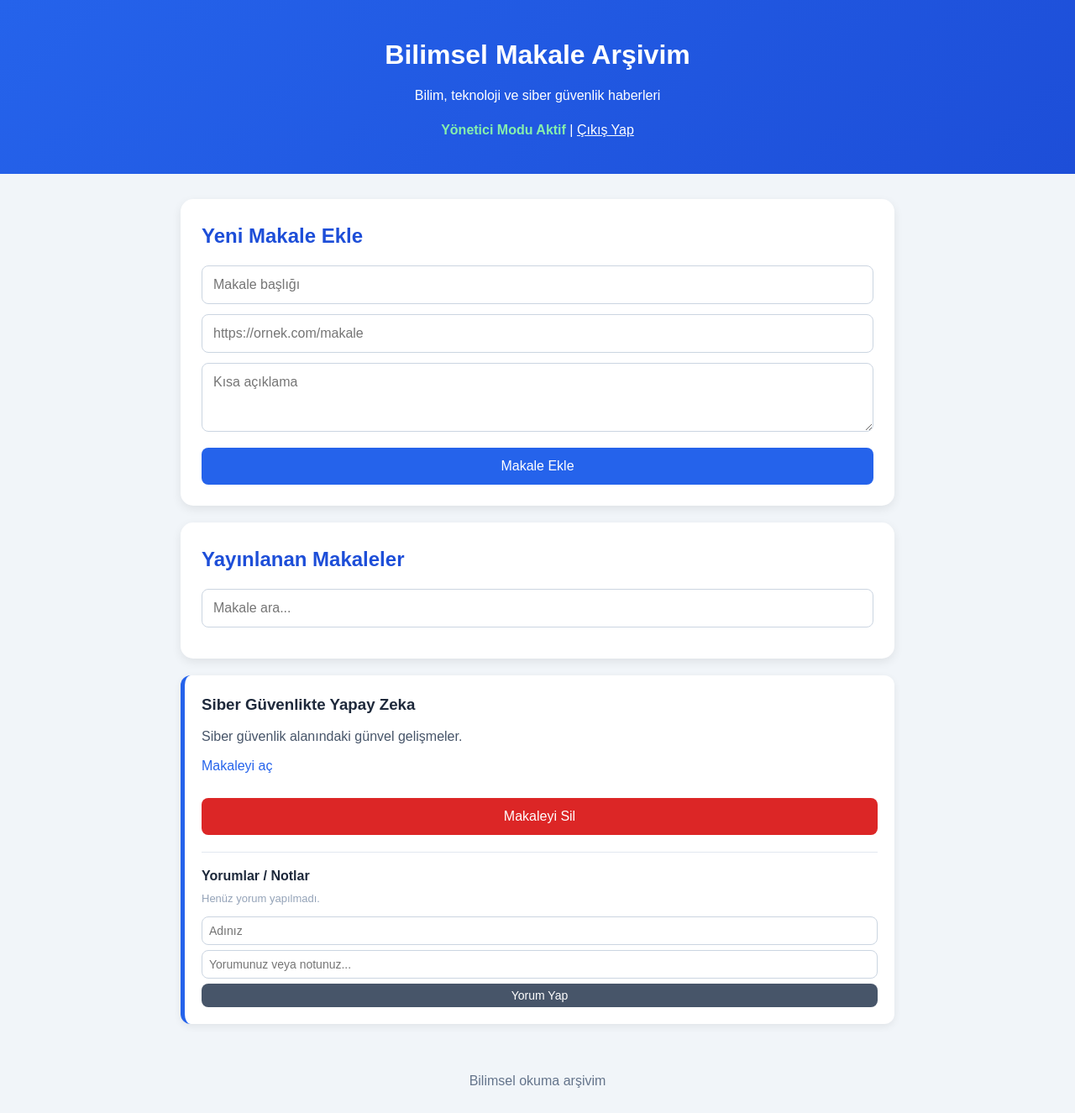
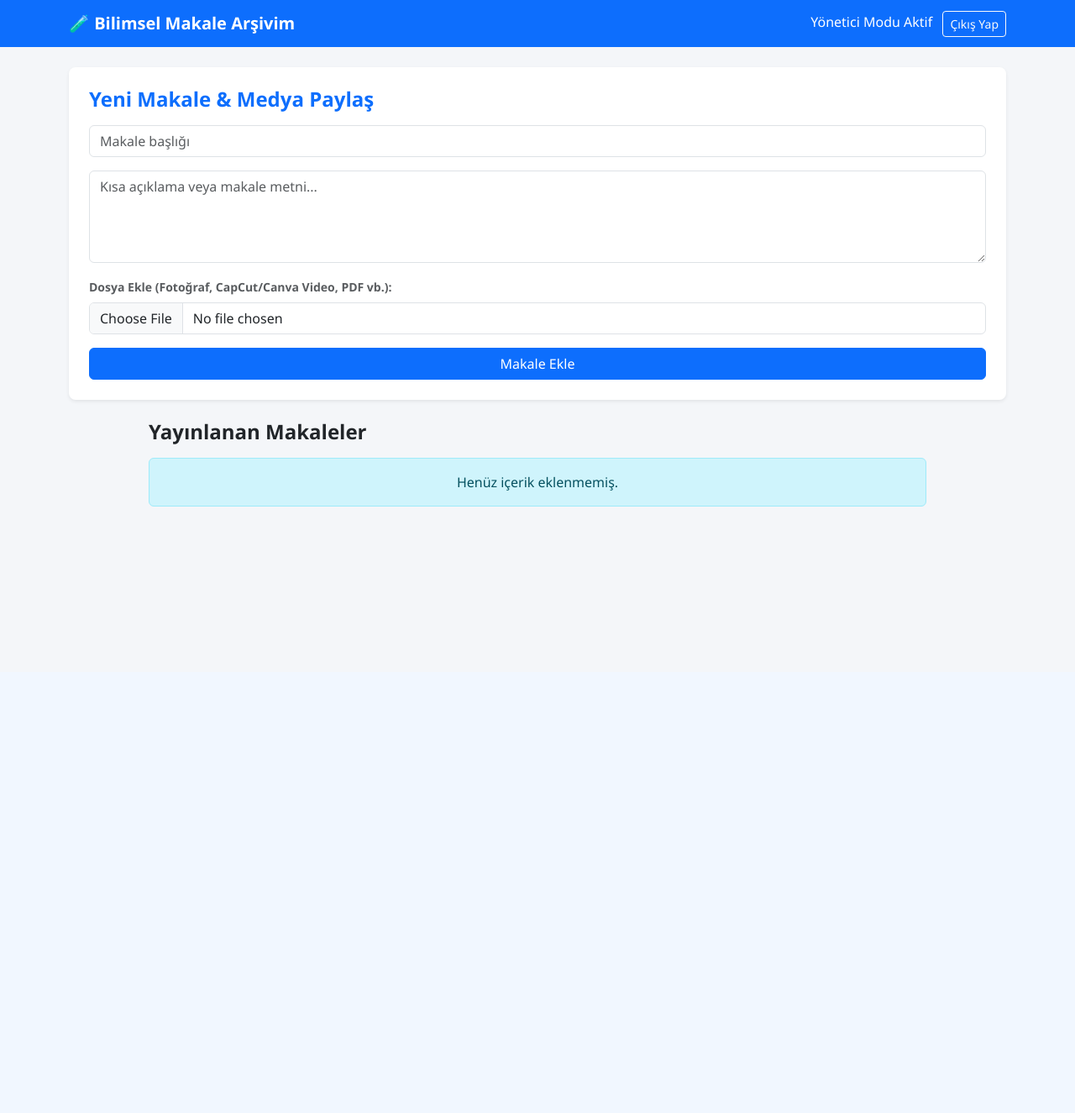
Before and after one commit to erol-faruk/bilim-sayfam, a Flask app: page / in a window 1280 px wide. Shown: the whole page at 84% size. After the commit the page ends 603 px from the top, so only its background shows below. Run offline with Flask 3, Linux system fonts and the light colour scheme; the visitor is signed in with stand-in values (Sample User, id 1); data comes from the database, SQL or seed files in the repository; data that the repository does not hold is empty.

Commit message:
Arayuze dosya secme butonu ve medya destegi eklendi

```diff
--- a/templates/index.html
+++ b/templates/index.html
@@ -3,102 +3,155 @@
 <head>
     <meta charset="UTF-8">
     <meta name="viewport" content="width=device-width, initial-scale=1.0">
-    <title>Bilimsel Makale Arşivim</title>
-    <link rel="stylesheet" href="{{ url_for('static', filename='css/style.css') }}">
+    <title>Bilimsel Makale ve Medya Arşivi</title>
+    <link href="https://cdn.jsdelivr.net/npm/bootstrap@5.3.0/dist/css/bootstrap.min.css" rel="stylesheet">
+    <style>
+        body { background-color: #f4f6f9; font-family: 'Segoe UI', Tahoma, Geneva, Verdana, sans-serif; }
+        .article-card { border: none; border-radius: 12px; box-shadow: 0 4px 12px rgba(0,0,0,0.05); margin-bottom: 24px; overflow: hidden; }
+        .media-container { background: #000; text-align: center; max-height: 450px; overflow: hidden; }
+        .media-container img { max-height: 450px; width: auto; object-fit: contain; }
+        .media-container video { width: 100%; max-height: 450px; }
+    </style>
 </head>
 <body>
-    <header class="ust-kisim">
-        <h1>Bilimsel Makale Arşivim</h1>
-        <p>Bilim, teknoloji ve siber güvenlik haberleri</p>
 
-        <div style="margin-top: 15px;">
-            {% if is_admin %}
-                <span style="color: #86efac; font-weight: bold;">Yönetici Modu Aktif</span> |
-                <a href="{{ url_for('logout') }}" style="color: white; text-decoration: underline;">Çıkış Yap</a>
+<nav class="navbar navbar-expand-lg navbar-dark bg-primary mb-4">
+    <div class="container">
+        <a class="navbar-brand fw-bold" href="#">🧪 Bilimsel Makale Arşivim</a>
+        <div>
+            {% if session.get('admin') %}
+                <span class="text-white me-2">Yönetici Modu Aktif</span>
+                <a href="/logout" class="btn btn-outline-light btn-sm">Çıkış Yap</a>
             {% else %}
-                <form action="{{ url_for('login') }}" method="POST" style="display: inline-block;">
-                    <input type="password" name="sifre" placeholder="Yönetici Şifresi" style="width: auto; padding: 5px; font-size: 14px;">
-                    <button type="submit" style="width: auto; padding: 5px 10px; font-size: 14px; background-color: #0f172a;">Giriş</button>
-                </form>
+                <button class="btn btn-light btn-sm" data-bs-toggle="modal" data-bs-target="#loginModal">Yönetici Girişi</button>
             {% endif %}
         </div>
-    </header>
+    </div>
+</nav>
 
-    <main class="ana-kapsayici">
-        {% if is_admin %}
-        <section class="form-alani">
-            <h2>Yeni Makale Ekle</h2>
-            <form action="{{ url_for('makale_ekle') }}" method="POST">
-                <input type="text" name="baslik" placeholder="Makale başlığı" required>
-                <input type="url" name="link" placeholder="https://ornek.com/makale" required>
-                <textarea name="aciklama" placeholder="Kısa açıklama" rows="3"></textarea>
-                <button type="submit">Makale Ekle</button>
+<div class="container">
+    {% with messages = get_flashed_messages(with_categories=true) %}
+        {% if messages %}
+            {% for category, message in messages %}
+                <div class="alert alert-{{ category }} alert-dismissible fade show" role="alert">
+                    {{ message }}
+                    <button type="button" class="btn-close" data-bs-dismiss="alert"></button>
+                </div>
+            {% endfor %}
+        {% endif %}
+    {% endwith %}
+
+    {% if session.get('admin') %}
+    <div class="card p-4 mb-4 shadow-sm border-0 rounded-3">
+        <h4 class="card-title mb-3 text-primary fw-bold">Yeni Makale & Medya Paylaş</h4>
+        <form action="/makale-ekle" method="POST" enctype="multipart/form-data">
+            <div class="mb-3">
+                <input type="text" name="baslik" class="form-control" placeholder="Makale başlığı" required>
+            </div>
+            <div class="mb-3">
+                <textarea name="icerik" class="form-control" rows="4" placeholder="Kısa açıklama veya makale metni..." required></textarea>
+            </div>
+            <div class="mb-3">
+                <label class="form-label text-muted small fw-bold">Dosya Ekle (Fotoğraf, CapCut/Canva Video, PDF vb.):</label>
+                <input type="file" name="dosya" class="form-control">
+            </div>
+            <button type="submit" class="btn btn-primary w-100">Makale Ekle</button>
         </form>
-        </section>
+    </div>
     {% endif %}
 
-        <section class="arama-alani">
-            <h2>Yayınlanan Makaleler</h2>
-            <input type="search" id="aramaKutusu" placeholder="Makale ara...">
-        </section>
+    <div class="row">
+        <div class="col-md-10 mx-auto">
+            <h4 class="fw-bold mb-3">Yayınlanan Makaleler</h4>
+            {% for item in makaleler %}
+            <div class="card article-card">
 
-        <section id="makaleListesi" class="makale-listesi">
-            {% if veri %}
-                {% for item in veri %}
-                    <article class="makale-karti">
-                        <h3>{{ item.makale["baslik"] }}</h3>
-                        {% if item.makale["aciklama"] %}
-                            <p>{{ item.makale["aciklama"] }}</p>
+                {% if item.makale.dosya_url %}
+                    <div class="media-container">
+                        {% if item.makale.dosya_turu == 'image' %}
+                            <img src="{{ item.makale.dosya_url }}" class="img-fluid" alt="Görsel">
+                        {% elif item.makale.dosya_turu == 'video' %}
+                            <video controls style="width: 100%;">
+                                <source src="{{ item.makale.dosya_url }}" type="video/mp4">
+                                Tarayıcınız video oynatmayı desteklemiyor.
+                            </video>
+                        {% else %}
+                            <div class="p-4 bg-light text-center">
+                                📎 <strong>Ekli Doküman:</strong>
+                                <a href="{{ item.makale.dosya_url }}" target="_blank" class="btn btn-sm btn-outline-primary ms-2">Dokümanı İncele / İndir (PDF)</a>
+                            </div>
                         {% endif %}
-                        <a href="{{ item.makale['link'] }}" target="_blank" rel="noopener noreferrer">Makaleyi aç</a>
+                    </div>
+                {% endif %}
 
-                        {% if is_admin %}
-                        <form action="{{ url_for('makale_sil', makale_id=item.makale['id']) }}" method="POST" style="margin-top: 10px;">
-                            <button type="submit" class="sil-butonu">Makaleyi Sil</button>
+                <div class="card-body">
+                    <div class="d-flex justify-content-between align-items-center mb-2">
+                        <h3 class="card-title h4 text-dark mb-0">{{ item.makale.baslik }}</h3>
+                        <small class="text-muted">{{ item.makale.tarih }}</small>
+                    </div>
+                    <p class="card-text text-secondary" style="white-space: pre-line;">{{ item.makale.icerik }}</p>
+
+                    {% if session.get('admin') %}
+                        <form action="/makale-sil/{{ item.makale.id }}" method="POST" class="d-inline" onsubmit="return confirm('Silmek istediğinize emin misiniz?');">
+                            <button class="btn btn-danger btn-sm">Sil</button>
                         </form>
                     {% endif %}
 
-                        <!-- YORUM ALANI -->
-                        <div class="yorumlar-bolumu" style="margin-top: 20px; border-top: 1px solid #e2e8f0; padding-top: 15px;">
-                            <h4>Yorumlar / Notlar</h4>
+                    <hr class="my-4">
 
-                            <!-- Var olan yorumları listele -->
-                            {% if item.yorumlar %}
-                                <div class="yorum-listesi" style="margin-top: 10px;">
+                    <h6 class="fw-bold mb-3">Yorumlar ({{ item.yorumlar|length }})</h6>
                     {% for y in item.yorumlar %}
-                                        <div style="background-color: #f8fafc; padding: 8px 12px; border-radius: 6px; margin-bottom: 8px; font-size: 14px;">
-                                            <strong>{{ y["isim"] }}:</strong> {{ y["yorum"] }}
-                                            {% if is_admin %}
-                                                <form action="{{ url_for('yorum_sil', yorum_id=y['id']) }}" method="POST" style="display: inline; float: right;">
-                                                    <button type="submit" style="background: none; border: none; color: #dc2626; cursor: pointer; font-size: 12px; width: auto; padding: 0;">[Sil]</button>
+                        <div class="bg-light p-2 rounded mb-2">
+                            <strong class="text-primary">{{ y.yazar }}:</strong>
+                            <span>{{ y.yorum }}</span>
+                            <br><small class="text-muted" style="font-size: 0.75rem;">{{ y.tarih }}</small>
+                        </div>
+                    {% else %}
+                        <p class="text-muted small">Henüz yorum yapılmamış.</p>
+                    {% endfor %}
+
+                    <form action="/yorum-ekle/{{ item.makale.id }}" method="POST" class="mt-3">
+                        <div class="row g-2">
+                            <div class="col-md-4">
+                                <input type="text" name="yazar" class="form-control form-control-sm" placeholder="Adınız" required>
+                            </div>
+                            <div class="col-md-6">
+                                <input type="text" name="yorum" class="form-control form-control-sm" placeholder="Yorumunuz..." required>
+                            </div>
+                            <div class="col-md-2">
+                                <button type="submit" class="btn btn-primary btn-sm w-100">Gönder</button>
+                            </div>
+                        </div>
                     </form>
-                                            {% endif %}
+
                 </div>
+            </div>
+            {% else %}
+                <div class="alert alert-info text-center">Henüz içerik eklenmemiş.</div>
             {% endfor %}
         </div>
-                            {% else %}
-                                <p style="font-size: 13px; color: #94a3b8; margin: 5px 0;">Henüz yorum yapılmadı.</p>
-                            {% endif %}
+    </div>
+</div>
 
-                            <!-- Yorum Ekleme Formu -->
-                            <form action="{{ url_for('yorum_ekle', makale_id=item.makale['id']) }}" method="POST" style="margin-top: 10px;">
-                                <input type="text" name="isim" placeholder="Adınız" required style="margin-bottom: 6px; padding: 8px; font-size: 14px;">
-                                <input type="text" name="yorum" placeholder="Yorumunuz veya notunuz..." required style="margin-bottom: 6px; padding: 8px; font-size: 14px;">
-                                <button type="submit" style="padding: 6px 12px; font-size: 14px; background-color: #475569;">Yorum Yap</button>
+<div class="modal fade" id="loginModal" tabindex="-1">
+    <div class="modal-dialog">
+        <div class="modal-content">
+            <div class="modal-header">
+                <h5 class="modal-title">Yönetici Girişi</h5>
+                <button type="button" class="btn-close" data-bs-dismiss="modal"></button>
+            </div>
+            <form action="/login" method="POST">
+                <div class="modal-body">
+                    <input type="password" name="password" class="form-control" placeholder="Şifre" required>
+                </div>
+                <div class="modal-footer">
+                    <button type="submit" class="btn btn-primary">Giriş Yap</button>
+                </div>
             </form>
         </div>
-                    </article>
-                {% endfor %}
-            {% else %}
-                <p>Henüz makale eklenmedi.</p>
-            {% endif %}
-        </section>
-    </main>
+    </div>
+</div>
 
-    <footer class="alt-kisim">
-        <p>Bilimsel okuma arşivim</p>
-    </footer>
-
-    <script src="{{ url_for('static', filename='js/script.js') }}"></script>
+<script src="https://cdn.jsdelivr.net/npm/bootstrap@5.3.0/dist/bootstrap.bundle.min.js"></script>
 </body>
 </html>
```
Lines whose indentation alone changed are shown as unchanged.
